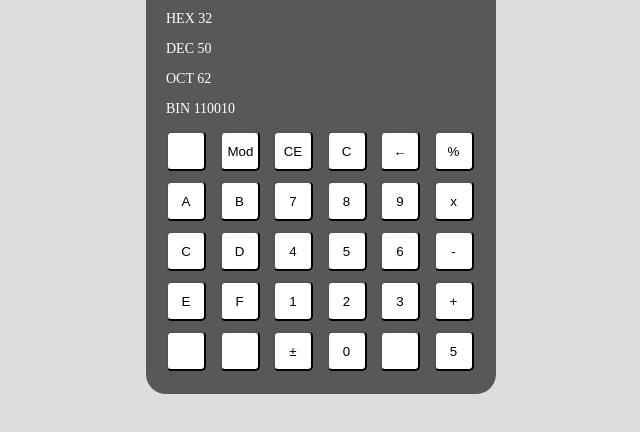
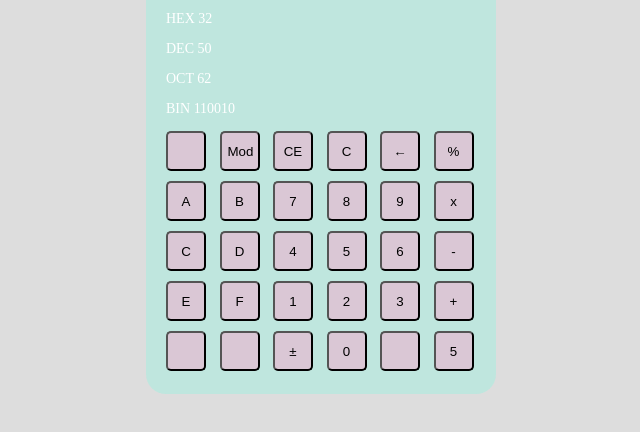
Before and after one commit to d141011/HW1, a plain HTML site: page calculator.html in a window 1280 px wide. Shown: the part 124-556 px from the top of the page, without its empty margins (319-959 px from the left). Drawn offline with Linux system fonts and the light colour scheme.

Commit message:
Add files via upload

```diff
--- a/css/style.css
+++ b/css/style.css
@@ -7,7 +7,7 @@ body{
 .wrapper{
 	height: 470px;
     width: 310px;
-	 background-color:rgba(0, 0, 0,0.6);
+	 background-color:rgba(172, 237, 224,0.6);
     margin: 0 auto; /* to make the div center align to the browser */
     padding: 20px;
 	border-radius:20px;
@@ -41,5 +41,5 @@ body{
 	width:40px;
 	margin-right:10px;
 	border-radius:5px;
-	background-color:#fff;
+	background-color:#dac7d5;
 }
```
